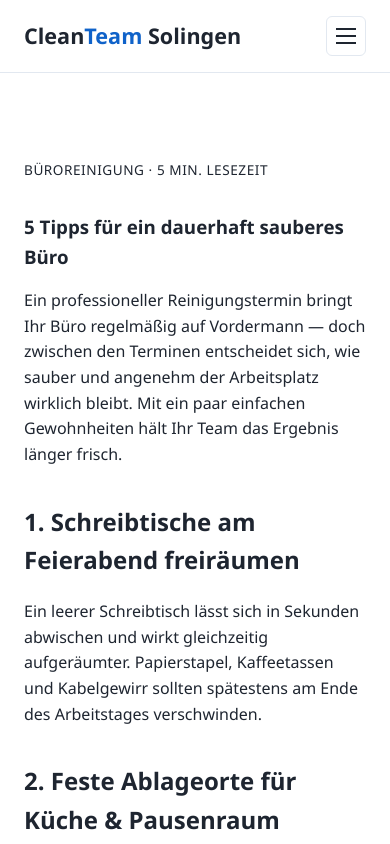
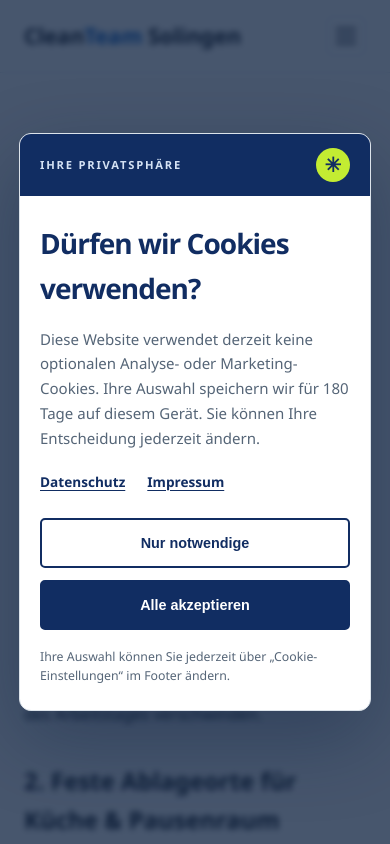
Before and after one commit to blackmarketing2026/cleanteam-solingen.com, a website: page blog/posts/buero-reinigung-tipps.html in a window 390 px wide. Shown: the top 844 px of the page. Drawn offline with Linux system fonts and the light colour scheme.

Commit message:
Add cookie consent dialog to location website

```diff
--- a/blog/posts/buero-reinigung-tipps.html
+++ b/blog/posts/buero-reinigung-tipps.html
@@ -11,6 +11,8 @@
   <link rel="icon" href="/favicon-16x16.png" type="image/png" sizes="16x16" />
   <link rel="apple-touch-icon" href="/apple-touch-icon.png" />
   <link rel="stylesheet" href="../../css/style.css" />
+<link rel="stylesheet" href="../../css/consent.css">
+<script src="../../js/consent.js" defer></script>
 </head>
 <body>
   <header class="site-header">
--- /dev/null
+++ b/css/consent.css
@@ -0,0 +1,21 @@
+/* Zentrale Einwilligung für optionale Google-Tags */
+.cookie-dialog{position:fixed;inset:0;width:min(560px,calc(100vw - 32px));max-height:min(700px,calc(100dvh - 32px));margin:auto;padding:0;border:1px solid #dce3ea;border-radius:12px;background:#fff;color:#172b46;box-shadow:0 28px 80px #071b3b55;overflow:auto}
+.cookie-dialog::backdrop{background:#071b3bbd;backdrop-filter:blur(3px)}
+.cookie-dialog-top{display:flex;align-items:center;justify-content:space-between;padding:17px 28px;background:#112d62;color:#d5e2f4;font-size:.7rem;font-weight:750;letter-spacing:.16em}
+.cookie-dialog-top span:last-child{display:grid;place-items:center;width:34px;height:34px;border-radius:50%;background:#c3ec32;color:#112d62;font-size:1.25rem;letter-spacing:0}
+.cookie-dialog-body{padding:30px 32px 28px}
+.cookie-dialog h2{margin:0 0 16px;color:#112d62;font-size:clamp(1.75rem,4vw,2.25rem);letter-spacing:-.035em}
+.cookie-dialog h2:focus{outline:none}
+.cookie-dialog-body>p{color:#556577;font-size:.94rem;line-height:1.65}
+.cookie-dialog-links{display:flex;gap:22px;margin:20px 0 25px!important;font-size:.85rem!important}
+.cookie-dialog-links a{color:#112d62;font-weight:700;text-decoration:underline;text-underline-offset:3px}
+.cookie-dialog-actions{display:grid;grid-template-columns:1fr 1fr;gap:12px}
+.cookie-dialog-actions button{min-height:52px;padding:10px 14px;border:2px solid #112d62;border-radius:5px;font-size:.9rem;font-weight:750;line-height:1.3}
+.cookie-reject{background:#fff;color:#112d62}
+.cookie-reject:hover{background:#f1f5f8}
+.cookie-accept{background:#112d62;color:#fff}
+.cookie-accept:hover{background:#234a81}
+.cookie-dialog .cookie-dialog-note{margin:18px 0 0;font-size:.77rem;line-height:1.5}
+.cookie-settings-link{padding:0;border:0;background:none;color:inherit;font-size:inherit;font-weight:inherit;text-align:left;text-decoration:underline;text-underline-offset:3px}
+.cookie-settings-link:hover{color:#112d62}
+@media(max-width:600px){.cookie-dialog{max-height:calc(100dvh - 24px)}.cookie-dialog-top{padding:14px 20px}.cookie-dialog-body{padding:25px 20px}.cookie-dialog-actions{grid-template-columns:1fr}.cookie-dialog-actions button{min-height:50px}}
--- /dev/null
+++ b/js/consent.js
@@ -0,0 +1,82 @@
+(() => {
+  'use strict';
+
+  const STORAGE_KEY = 'cleanteam-cookie-consent-v1';
+  const MAX_AGE_MS = 180 * 24 * 60 * 60 * 1000;
+
+  function readChoice() {
+    try {
+      const saved = JSON.parse(localStorage.getItem(STORAGE_KEY) || 'null');
+      if (saved && ['accepted', 'necessary'].includes(saved.choice) &&
+          Number.isFinite(saved.savedAt) && Date.now() - saved.savedAt < MAX_AGE_MS) {
+        return saved.choice;
+      }
+      localStorage.removeItem(STORAGE_KEY);
+    } catch { /* Ohne Speicher wird erneut gefragt. */ }
+    return null;
+  }
+
+  function storeChoice(choice) {
+    try { localStorage.setItem(STORAGE_KEY, JSON.stringify({ choice, savedAt: Date.now() })); }
+    catch { /* Die Auswahl gilt dann nur für diese Seite. */ }
+  }
+
+  let choice = readChoice();
+  let dialog;
+
+  function openDialog() {
+    if (!dialog || dialog.open) return;
+    dialog.showModal();
+    dialog.querySelector('h2').focus();
+  }
+
+  function decide(nextChoice) {
+    choice = nextChoice;
+    storeChoice(nextChoice);
+    dialog.close();
+  }
+
+  window.CleanteamConsent = {
+    allowsTracking: () => choice === 'accepted',
+    openSettings: openDialog,
+  };
+
+  dialog = document.createElement('dialog');
+  dialog.className = 'cookie-dialog';
+  dialog.setAttribute('aria-labelledby', 'cookie-title');
+  dialog.setAttribute('aria-describedby', 'cookie-description');
+  dialog.innerHTML = `
+    <div class="cookie-dialog-top"><span>IHRE PRIVATSPHÄRE</span><span aria-hidden="true">✳</span></div>
+    <div class="cookie-dialog-body">
+      <h2 id="cookie-title" tabindex="-1">Dürfen wir Cookies verwenden?</h2>
+      <p id="cookie-description">Diese Website verwendet derzeit keine optionalen Analyse- oder Marketing-Cookies. Ihre Auswahl speichern wir für 180 Tage auf diesem Gerät. Sie können Ihre Entscheidung jederzeit ändern.</p>
+      <p class="cookie-dialog-links"><a href="https://www.cleanteam-group.com/datenschutz/">Datenschutz</a><a href="https://www.cleanteam-group.com/impressum/">Impressum</a></p>
+      <div class="cookie-dialog-actions">
+        <button type="button" class="cookie-reject">Nur notwendige</button>
+        <button type="button" class="cookie-accept">Alle akzeptieren</button>
+      </div>
+      <p class="cookie-dialog-note">Ihre Auswahl können Sie jederzeit über „Cookie-Einstellungen“ im Footer ändern.</p>
+    </div>`;
+  dialog.addEventListener('cancel', (event) => event.preventDefault());
+  dialog.querySelector('.cookie-reject').addEventListener('click', () => decide('necessary'));
+  dialog.querySelector('.cookie-accept').addEventListener('click', () => decide('accepted'));
+  document.body.append(dialog);
+
+  const legalNav = document.querySelector('.footer-bottom nav, .site-footer .footer-grid > div:last-child ul');
+  if (legalNav) {
+    const settings = document.createElement('button');
+    settings.type = 'button';
+    settings.className = 'cookie-settings-link';
+    settings.textContent = 'Cookie-Einstellungen';
+    settings.addEventListener('click', openDialog);
+    if (legalNav.tagName === 'UL') {
+      const item = document.createElement('li');
+      item.append(settings);
+      legalNav.append(item);
+    } else legalNav.append(settings);
+  }
+
+  // Die Datenschutzhinweise und das Impressum müssen ohne Entscheidung lesbar sein.
+  const infoPage = /^\/(datenschutz|impressum)\/?$/.test(window.location.pathname);
+  if (!choice && !infoPage) openDialog();
+})();
```
Also changed, not shown: blog/index.html (+2 -0 lines), blog/posts/gruendliche-fruehjahrsreinigung.html (+2 -0 lines), blog/posts/nachhaltige-reinigungsmittel.html (+2 -0 lines), index.html (+2 -0 lines), leistungen.html (+2 -0 lines), ueber-uns.html (+2 -0 lines).
